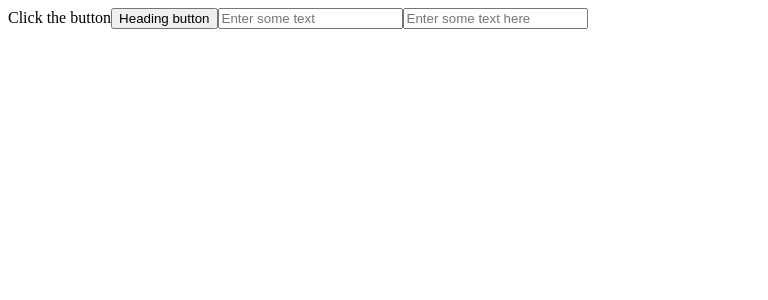
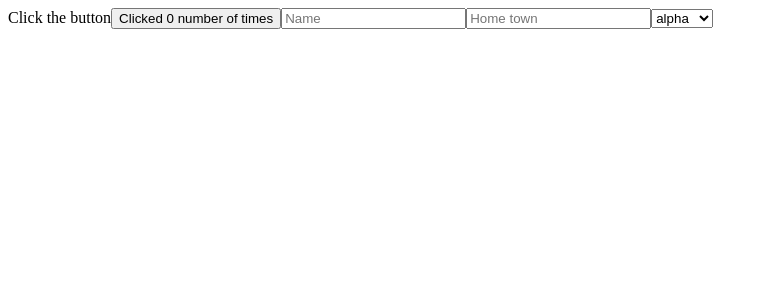
Before and after one commit to westerp/react-workshop, a React app: page / in a window 1280 px wide. Shown: the top 300 px of the page, without its empty margins (0-768 px from the left). Built offline with nearby package versions, Linux system fonts and the light colour scheme.

Commit message:
Added onChange to Textbox

```diff
--- a/src/App.js
+++ b/src/App.js
@@ -1,23 +1,42 @@
 import React from "react"
 import Button from "./components/Button/Button"
 import Textbox from "./components/Textbox/Textbox"
+import Select from "./components/Select/Select"
 
 export class App extends React.PureComponent{
-	onButtonClick = () => {
-		console.log(this.boooo())
+	state = {
+		clickCount: 0,
+		name: "",
+		homeTown: "",
+		natoName: ""
 	}
 
-	boooo() {
-		return "hello from foo"
+	onButtonClick = () => {
+		this.setState({
+			clickCount: this.state.clickCount + 1
+		})
+	}
+	onNameChange = (newName) => {
+		this.setState({
+			name: newName
+		})
 	}
 
 	render() {
 		return <div>
 			Click the button
-			<Button title="Click me" onClick={this.onButtonClick}>Heading button</Button>
-			<Textbox placeholder="Enter some text"/>
-			<Textbox placeholder="Enter some text here" readOnly/>
-			{/* <Select options={["alpha", "bravo", "charlie"]} value="charlie"/> */}
+			<Button
+				title="Click me"
+				onClick={this.onButtonClick}>
+					Clicked {this.state.clickCount} number of times
+			</Button>
+			<Textbox
+				placeholder="Name"
+				value={this.state.name}
+				onChange={this.onNameChange}
+			/>
+			<Textbox placeholder="Home town" readOnly/>
+			<Select options={["alpha", "bravo", "charlie", "delta"]} value="charlie"/>
 		</div>
 	}
 }
--- a/src/components/Button/Button.js
+++ b/src/components/Button/Button.js
@@ -8,7 +8,7 @@ export class Button extends React.PureComponent {
 
 	static propTypes = {
 		title: PropTypes.string.isRequired,
-		children: PropTypes.string.isRequired,
+		children: PropTypes.any,
 
 		onClick: PropTypes.func.isRequired
 	}
--- /dev/null
+++ b/src/components/Select/Select.js
@@ -0,0 +1,22 @@
+import React from "react"
+import PropTypes from "prop-types"
+
+export class Select extends React.PureComponent{
+	render(){
+		const {defaultValue, options} = this.props
+
+		return (
+			<select value={defaultValue}>
+				{options.map((option) => (
+					<option key={option} value={option}>{option}</option>
+				))}
+			</select>
+		)
+	}
+
+	static propTypes = {
+		options: PropTypes.arrayOf(PropTypes.string),
+		defaultValue: PropTypes.string
+	}
+}
+export default Select
--- a/src/components/Textbox/Textbox.js
+++ b/src/components/Textbox/Textbox.js
@@ -1,24 +1,54 @@
 import React from "react"
 import PropTypes from "prop-types"
 
-export const Textbox = (props) => {
-	const {placeholder, readOnly, children, ...passthrough} = props
-	return (<input type="text" placeholder={placeholder} readOnly={readOnly} {...passthrough}/>)
+// export const Textbox = (props) => {
+// 	const {
+// 		placeholder,
+// 		readOnly,
+// 		value
+// 	} = props
+
+// 	return (<input
+// 		type="text"
+// 		placeholder={placeholder}
+// 		readOnly={readOnly}
+// 		value={value}
+// 		onChange={onChangeHandler}/>)
+// }
+// Textbox.propTypes = {
+// 	placeholder: PropTypes.string.isRequired,
+// 	readOnly: PropTypes.bool,
+// 	value: PropTypes.string,
+
+// 	onChange: PropTypes.func.isRequired
+// }
+
+export class Textbox extends React.PureComponent{
+	onChangeHandler = (evt) => {
+		this.props.onChange(evt.target.value)
+	}
+
+	render(){
+		const {
+			placeholder,
+			readOnly,
+			value
+		} = this.props
+
+		return (<input
+			type="text"
+			placeholder={placeholder}
+			readOnly={readOnly}
+			value={value}
+			onChange={this.onChangeHandler}/>)
+	}
+
+	static propTypes = {
+		placeholder: PropTypes.string.isRequired,
+		readOnly: PropTypes.bool,
+		value: PropTypes.string,
+
+		onChange: PropTypes.func.isRequired
+	}
 }
-Textbox.propTypes = {
-	placeholder: PropTypes.string.isRequired,
-	readOnly: PropTypes.bool
-}
-
-// export class Textbox extends React.PureComponent{
-// 	render(){
-// 		const {placeholder, readOnly, children, ...passthrough} = this.props
-// 		return (<input type="text" placeholder={placeholder} readOnly={readOnly} {...passthrough}/>)
-// 	}
-
-// 	static propTypes = {
-// 		placeholder: PropTypes.string.isRequired,
-// 		readOnly: PropTypes.bool
-// 	}
-// }
 export default Textbox
```
